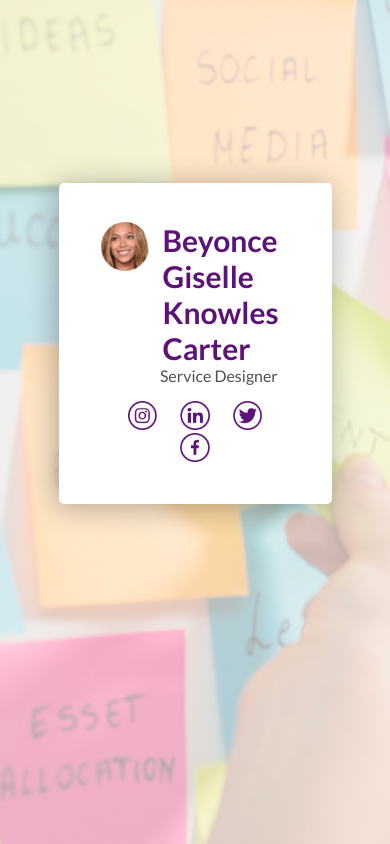
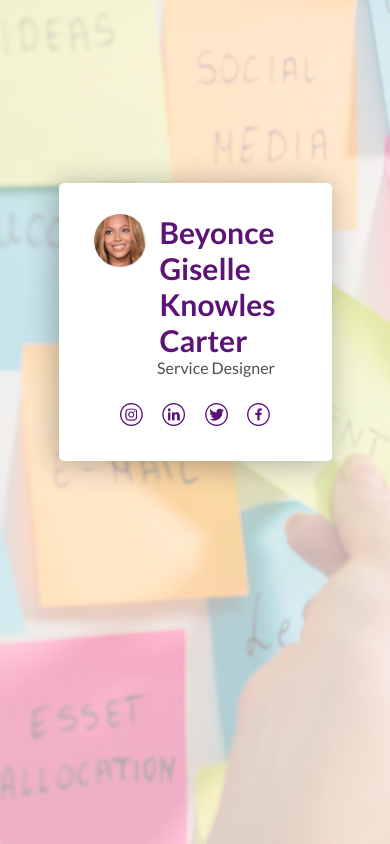
Before and after one commit to gabrieladaltoe/Exercicio-layout-responsivo-mobile-3, a plain HTML site: page index.html in a window 390 px wide. Drawn offline with Linux system fonts and the light colour scheme.

Commit message:
css-ajustes-redes-sociais

```diff
--- a/css/style.css
+++ b/css/style.css
@@ -98,7 +98,7 @@ footer {
     .secao {
         width: 70%;
         border-radius: 5px;
-        padding: 10%;
+        padding: 8%;
         vertical-align: middle;
     }
 
@@ -117,8 +117,8 @@ footer {
     }
 
     .redes-sociais img {
-        width: 15%;
-        margin: 0px 10px;
+        width: 11%;
+        margin: 10px 8px 0 8px;
     }
 
     footer {
```
